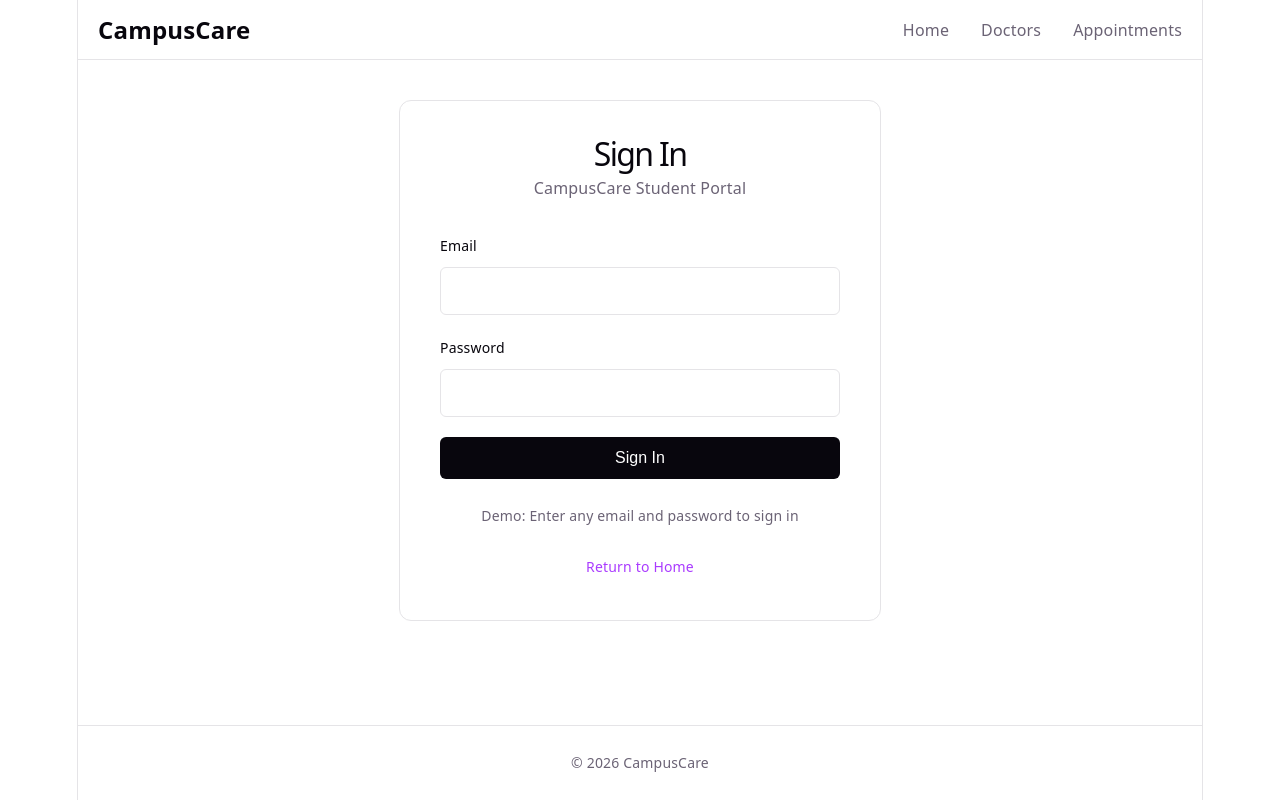
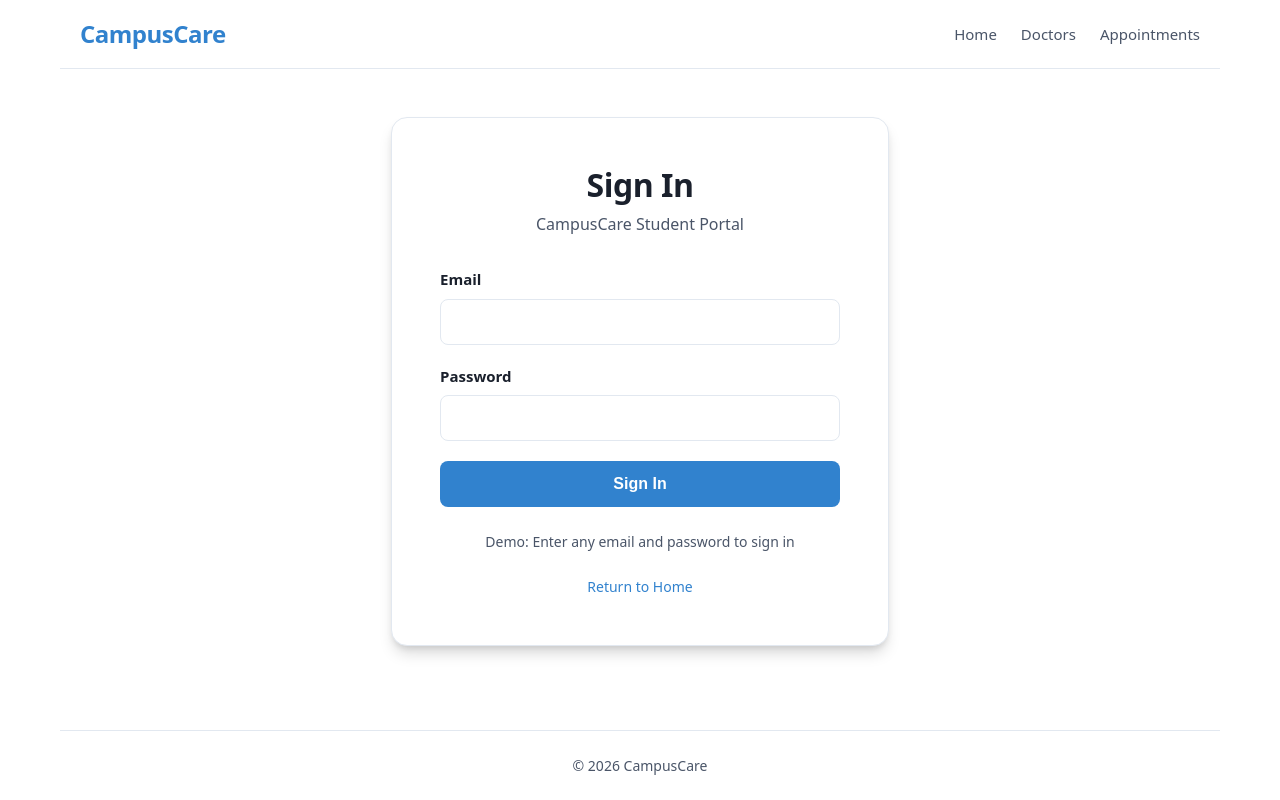
Before and after one commit to TEMESGENABDISSA/CampusCare, a React (Vite) app: page /signin in a window 1280 px wide. Built offline with nearby package versions, Linux system fonts and the light colour scheme.

Commit message:
improve CampusCare user interface

```diff
--- a/src/Home.css
+++ b/src/Home.css
@@ -3,41 +3,54 @@
   flex-direction: column;
   align-items: center;
   justify-content: center;
-  padding: 60px 20px;
+  padding: 80px 20px 60px;
   text-align: center;
+  min-height: calc(100vh - 200px);
 }
 
 .home-title {
-  font-size: 64px;
-  margin: 0 0 20px 0;
+  font-size: 56px;
+  margin: 0 0 16px 0;
   color: var(--text-h);
+  font-weight: 600;
+  line-height: 1.1;
+  @media (max-width: 768px) {
+    font-size: 40px;
+  }
 }
 
 .home-subtitle {
-  font-size: 28px;
-  margin: 0 0 30px 0;
+  font-size: 24px;
+  margin: 0 0 24px 0;
   color: var(--text);
   font-weight: 400;
+  @media (max-width: 768px) {
+    font-size: 20px;
+  }
 }
 
 .home-description {
   font-size: 18px;
   max-width: 600px;
-  margin: 0 0 40px 0;
+  margin: 0 0 32px 0;
   color: var(--text);
   line-height: 1.6;
 }
 
 .home-button {
   font-size: 16px;
-  padding: 12px 32px;
-  border-radius: 6px;
+  font-weight: 500;
+  padding: 14px 32px;
+  border-radius: 8px;
   color: var(--bg);
-  background: var(--text-h);
+  background: var(--accent);
   text-decoration: none;
-  transition: opacity 0.2s;
+  transition: all 0.2s ease;
+  box-shadow: var(--shadow);
 }
 
 .home-button:hover {
-  opacity: 0.8;
+  background: #2c5282;
+  transform: translateY(-1px);
+  box-shadow: var(--shadow-lg);
 }
--- a/src/auth/SignIn.css
+++ b/src/auth/SignIn.css
@@ -1,27 +1,33 @@
 .signin {
-  padding: 40px 20px;
+  padding: 48px 20px;
 }
 
 .signin-card {
   max-width: 400px;
   margin: 0 auto;
-  padding: 40px;
+  padding: 48px;
   border: 1px solid var(--border);
-  border-radius: 12px;
+  border-radius: 16px;
   background: var(--bg);
   text-align: center;
+  box-shadow: var(--shadow-lg);
 }
 
 .signin-heading {
   font-size: 32px;
   margin: 0 0 8px 0;
   color: var(--text-h);
+  font-weight: 600;
+  @media (max-width: 768px) {
+    font-size: 28px;
+  }
 }
 
 .signin-subtitle {
   font-size: 16px;
   margin: 0 0 32px 0;
   color: var(--text);
+  line-height: 1.5;
 }
 
 .signin-form {
@@ -35,43 +41,48 @@
 
 .form-group label {
   display: block;
-  font-size: 14px;
+  font-size: 15px;
   margin-bottom: 8px;
   color: var(--text-h);
-  font-weight: 500;
+  font-weight: 600;
 }
 
 .form-group input {
   width: 100%;
   padding: 12px 16px;
-  font-size: 16px;
+  font-size: 15px;
   border: 1px solid var(--border);
-  border-radius: 6px;
+  border-radius: 8px;
   background: var(--bg);
   color: var(--text);
   box-sizing: border-box;
   font-family: inherit;
+  transition: border-color 0.2s ease, box-shadow 0.2s ease;
 }
 
 .form-group input:focus {
-  outline: 2px solid var(--accent);
-  outline-offset: 2px;
+  outline: none;
+  border-color: var(--accent);
+  box-shadow: 0 0 0 3px var(--accent-bg);
 }
 
 .signin-button {
   width: 100%;
   font-size: 16px;
-  padding: 12px 32px;
-  border-radius: 6px;
+  font-weight: 600;
+  padding: 14px 32px;
+  border-radius: 8px;
   color: var(--bg);
-  background: var(--text-h);
+  background: var(--accent);
   border: none;
   cursor: pointer;
-  transition: opacity 0.2s;
+  transition: all 0.2s ease;
 }
 
 .signin-button:hover {
-  opacity: 0.8;
+  background: #2c5282;
+  transform: translateY(-1px);
+  box-shadow: var(--shadow);
 }
 
 .signin-note {
--- a/src/booking/Booking.css
+++ b/src/booking/Booking.css
@@ -1,72 +1,81 @@
 .booking {
-  padding: 40px 20px;
+  padding: 48px 20px;
 }
 
 .booking-heading {
-  font-size: 48px;
+  font-size: 40px;
   margin: 0 0 8px 0;
   color: var(--text-h);
   text-align: center;
+  font-weight: 600;
+  @media (max-width: 768px) {
+    font-size: 32px;
+  }
 }
 
 .booking-subtitle {
-  font-size: 20px;
+  font-size: 18px;
   margin: 0 0 40px 0;
   color: var(--text);
   text-align: center;
 }
 
 .booking-form {
-  max-width: 600px;
+  max-width: 550px;
   margin: 0 auto;
 }
 
 .form-group {
-  margin-bottom: 24px;
+  margin-bottom: 20px;
 }
 
 .form-group label {
   display: block;
-  font-size: 16px;
+  font-size: 15px;
   margin-bottom: 8px;
   color: var(--text-h);
-  font-weight: 500;
+  font-weight: 600;
 }
 
 .form-group input,
 .form-group textarea {
   width: 100%;
   padding: 12px 16px;
-  font-size: 16px;
+  font-size: 15px;
   border: 1px solid var(--border);
-  border-radius: 6px;
+  border-radius: 8px;
   background: var(--bg);
   color: var(--text);
   box-sizing: border-box;
   font-family: inherit;
+  transition: border-color 0.2s ease, box-shadow 0.2s ease;
 }
 
 .form-group input.error,
 .form-group textarea.error {
-  border-color: #dc2626;
+  border-color: #e53e3e;
+  background: #fff5f5;
 }
 
 .form-group input:focus,
 .form-group textarea:focus {
-  outline: 2px solid var(--accent);
-  outline-offset: 2px;
+  outline: none;
+  border-color: var(--accent);
+  box-shadow: 0 0 0 3px var(--accent-bg);
 }
 
 .form-group input.error:focus,
 .form-group textarea.error:focus {
-  outline-color: #dc2626;
+  border-color: #e53e3e;
+  box-shadow: 0 0 0 3px rgba(229, 62, 62, 0.1);
 }
 
 .error-message {
   display: block;
   font-size: 14px;
-  color: #dc2626;
+  color: #e53e3e;
   margin-top: 6px;
+  font-weight: 500;
 }
 
 .form-group textarea {
@@ -82,33 +91,37 @@
 .submit-button {
   flex: 1;
   font-size: 16px;
-  padding: 12px 32px;
-  border-radius: 6px;
+  font-weight: 600;
+  padding: 14px 32px;
+  border-radius: 8px;
   color: var(--bg);
-  background: var(--text-h);
+  background: var(--accent);
   border: none;
   cursor: pointer;
-  transition: opacity 0.2s;
+  transition: all 0.2s ease;
 }
 
 .submit-button:hover {
-  opacity: 0.8;
+  background: #2c5282;
+  transform: translateY(-1px);
+  box-shadow: var(--shadow);
 }
 
 .cancel-button {
   flex: 1;
   font-size: 16px;
-  padding: 12px 32px;
-  border-radius: 6px;
+  font-weight: 500;
+  padding: 14px 32px;
+  border-radius: 8px;
   color: var(--text);
   background: var(--code-bg);
   text-decoration: none;
   text-align: center;
-  transition: opacity 0.2s;
+  transition: all 0.2s ease;
 }
 
 .cancel-button:hover {
-  opacity: 0.8;
+  background: #e2e8f0;
 }
 
 .not-found {
--- a/src/doctors/DepartmentFilter.css
+++ b/src/doctors/DepartmentFilter.css
@@ -2,27 +2,30 @@
   display: flex;
   flex-wrap: wrap;
   justify-content: center;
-  gap: 12px;
-  margin-bottom: 32px;
+  gap: 10px;
+  margin-bottom: 40px;
 }
 
 .filter-button {
   font-size: 14px;
+  font-weight: 500;
   padding: 10px 20px;
   border-radius: 20px;
   color: var(--text);
   background: var(--code-bg);
   border: 2px solid transparent;
   cursor: pointer;
-  transition: all 0.2s;
+  transition: all 0.2s ease;
 }
 
 .filter-button:hover {
   border-color: var(--accent);
+  background: var(--accent-bg);
 }
 
 .filter-button.active {
   color: var(--bg);
   background: var(--accent);
   border-color: var(--accent);
+  box-shadow: var(--shadow);
 }
--- a/src/doctors/DoctorList.css
+++ b/src/doctors/DoctorList.css
@@ -2,5 +2,4 @@
   display: grid;
   grid-template-columns: repeat(auto-fill, minmax(280px, 1fr));
   gap: 24px;
-  padding: 40px 20px;
 }
--- a/src/doctors/Doctors.css
+++ b/src/doctors/Doctors.css
@@ -1,17 +1,24 @@
 .doctors-page {
-  padding: 40px 20px;
+  padding: 48px 20px;
 }
 
 .doctors-heading {
-  font-size: 48px;
-  margin: 0 0 40px 0;
+  font-size: 40px;
+  margin: 0 0 32px 0;
   color: var(--text-h);
   text-align: center;
+  font-weight: 600;
+  @media (max-width: 768px) {
+    font-size: 32px;
+  }
 }
 
 .state-message {
   font-size: 18px;
   color: var(--text);
   text-align: center;
-  margin: 40px 0;
+  margin: 60px 0;
+  padding: 24px;
+  background: var(--code-bg);
+  border-radius: 8px;
 }
--- a/src/index.css
+++ b/src/index.css
@@ -1,69 +1,47 @@
 :root {
-  --text: #6b6375;
-  --text-h: #08060d;
-  --bg: #fff;
-  --border: #e5e4e7;
-  --code-bg: #f4f3ec;
-  --accent: #aa3bff;
-  --accent-bg: rgba(170, 59, 255, 0.1);
-  --accent-border: rgba(170, 59, 255, 0.5);
-  --social-bg: rgba(244, 243, 236, 0.5);
+  --text: #4a5568;
+  --text-h: #1a202c;
+  --bg: #ffffff;
+  --border: #e2e8f0;
+  --code-bg: #f7fafc;
+  --accent: #3182ce;
+  --accent-bg: rgba(49, 130, 206, 0.1);
+  --accent-border: rgba(49, 130, 206, 0.3);
+  --social-bg: rgba(247, 250, 252, 0.8);
   --shadow:
-    rgba(0, 0, 0, 0.1) 0 10px 15px -3px, rgba(0, 0, 0, 0.05) 0 4px 6px -2px;
+    rgba(0, 0, 0, 0.1) 0 4px 6px -1px, rgba(0, 0, 0, 0.06) 0 2px 4px -1px;
+  --shadow-lg:
+    rgba(0, 0, 0, 0.15) 0 10px 15px -3px, rgba(0, 0, 0, 0.1) 0 4px 6px -2px;
 
-  --sans: system-ui, 'Segoe UI', Roboto, sans-serif;
-  --heading: system-ui, 'Segoe UI', Roboto, sans-serif;
-  --mono: ui-monospace, Consolas, monospace;
+  --sans: system-ui, -apple-system, 'Segoe UI', Roboto, 'Helvetica Neue', Arial, sans-serif;
+  --heading: system-ui, -apple-system, 'Segoe UI', Roboto, 'Helvetica Neue', Arial, sans-serif;
+  --mono: ui-monospace, 'SF Mono', Monaco, 'Cascadia Code', 'Roboto Mono', Consolas, monospace;
 
-  font: 18px/145% var(--sans);
-  letter-spacing: 0.18px;
-  color-scheme: light dark;
+  font: 16px/1.5 var(--sans);
+  color-scheme: light;
   color: var(--text);
   background: var(--bg);
   font-synthesis: none;
   text-rendering: optimizeLegibility;
   -webkit-font-smoothing: antialiased;
   -moz-osx-font-smoothing: grayscale;
-
-  @media (max-width: 1024px) {
-    font-size: 16px;
-  }
 }
 
-@media (prefers-color-scheme: dark) {
-  :root {
-    --text: #9ca3af;
-    --text-h: #f3f4f6;
-    --bg: #16171d;
-    --border: #2e303a;
-    --code-bg: #1f2028;
-    --accent: #c084fc;
-    --accent-bg: rgba(192, 132, 252, 0.15);
-    --accent-border: rgba(192, 132, 252, 0.5);
-    --social-bg: rgba(47, 48, 58, 0.5);
-    --shadow:
-      rgba(0, 0, 0, 0.4) 0 10px 15px -3px, rgba(0, 0, 0, 0.25) 0 4px 6px -2px;
-  }
-
-  #social .button-icon {
-    filter: invert(1) brightness(2);
-  }
-}
 
 body {
   margin: 0;
 }
 
 #root {
-  width: 1126px;
-  max-width: 100%;
+  width: 100%;
+  max-width: 1200px;
   margin: 0 auto;
   text-align: center;
-  border-inline: 1px solid var(--border);
-  min-height: 100svh;
+  min-height: 100vh;
   display: flex;
   flex-direction: column;
   box-sizing: border-box;
+  padding: 0 20px;
 }
 
 .layout {
@@ -84,21 +62,22 @@ h2 {
 }
 
 h1 {
-  font-size: 56px;
-  letter-spacing: -1.68px;
-  margin: 32px 0;
-  @media (max-width: 1024px) {
+  font-size: 48px;
+  letter-spacing: -0.5px;
+  margin: 32px 0 16px 0;
+  line-height: 1.2;
+  @media (max-width: 768px) {
     font-size: 36px;
-    margin: 20px 0;
+    margin: 24px 0 12px 0;
   }
 }
 h2 {
-  font-size: 24px;
-  line-height: 118%;
-  letter-spacing: -0.24px;
-  margin: 0 0 8px;
-  @media (max-width: 1024px) {
-    font-size: 20px;
+  font-size: 28px;
+  line-height: 1.3;
+  letter-spacing: -0.3px;
+  margin: 0 0 16px 0;
+  @media (max-width: 768px) {
+    font-size: 24px;
   }
 }
 p {
--- a/src/ui/Navbar.css
+++ b/src/ui/Navbar.css
@@ -2,10 +2,15 @@
   background-color: var(--bg);
   border-bottom: 1px solid var(--border);
   padding: 16px 0;
+  position: sticky;
+  top: 0;
+  z-index: 100;
+  background: rgba(255, 255, 255, 0.95);
+  backdrop-filter: blur(10px);
 }
 
 .navbar-container {
-  max-width: 1126px;
+  max-width: 1200px;
   margin: 0 auto;
   padding: 0 20px;
   display: flex;
@@ -15,9 +20,10 @@
 
 .navbar-brand {
   font-size: 24px;
-  font-weight: 600;
-  color: var(--text-h);
+  font-weight: 700;
+  color: var(--accent);
   text-decoration: none;
+  letter-spacing: -0.5px;
 }
 
 .navbar-links {
@@ -25,16 +31,23 @@
   list-style: none;
   margin: 0;
   padding: 0;
-  gap: 32px;
+  gap: 24px;
+  @media (max-width: 640px) {
+    gap: 16px;
+  }
+  @media (max-width: 480px) {
+    gap: 12px;
+  }
 }
 
 .navbar-links a {
   color: var(--text);
   text-decoration: none;
-  font-size: 16px;
-  transition: color 0.2s;
+  font-size: 15px;
+  font-weight: 500;
+  transition: color 0.2s ease;
 }
 
 .navbar-links a:hover {
-  color: var(--text-h);
+  color: var(--accent);
 }
```
Also changed, not shown: src/appointments/AppointmentHistory.css (+28 -10 lines), src/booking/Confirmation.css (+27 -15 lines), src/doctors/DoctorCard.css (+25 -16 lines), src/doctors/DoctorDetail.css (+30 -13 lines).
